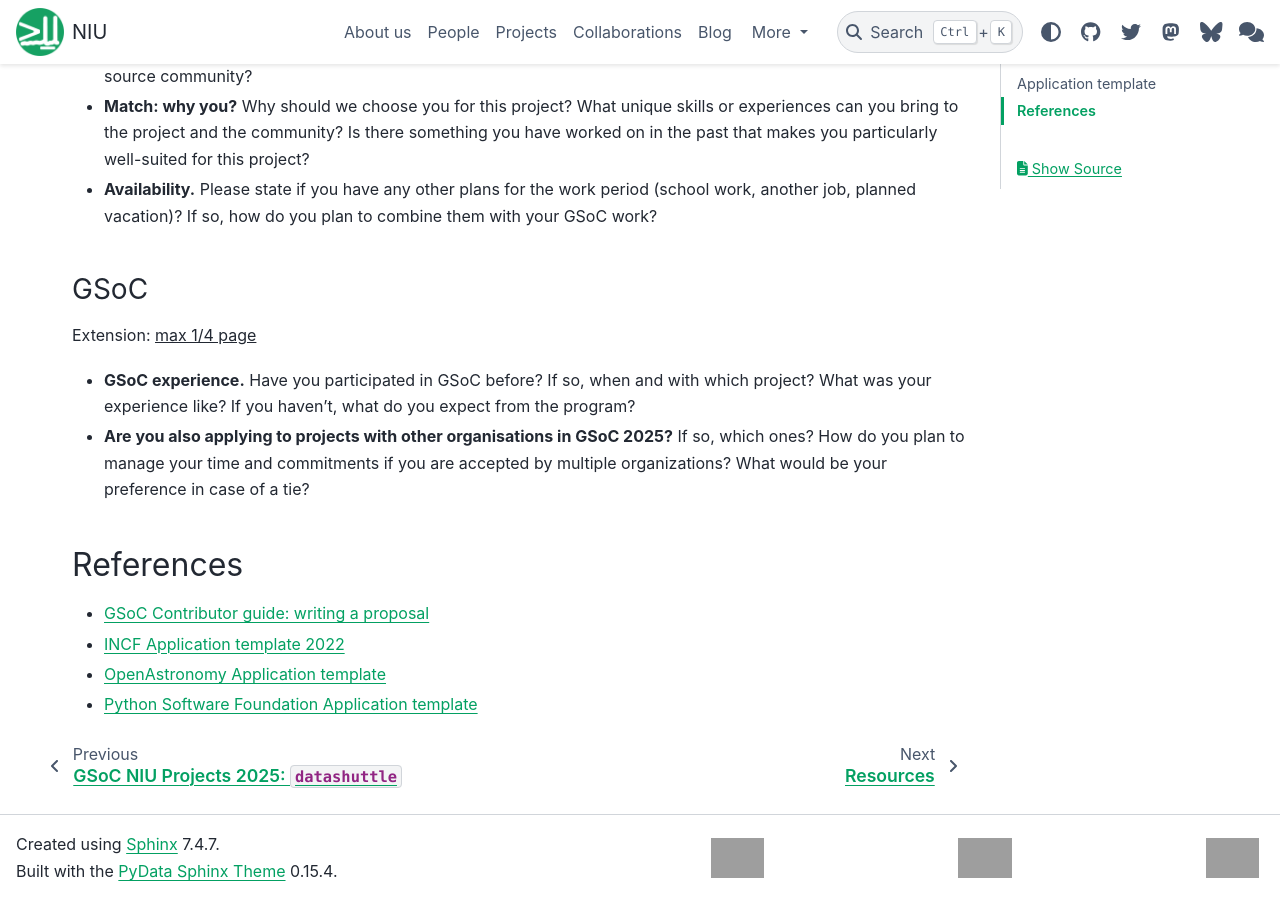
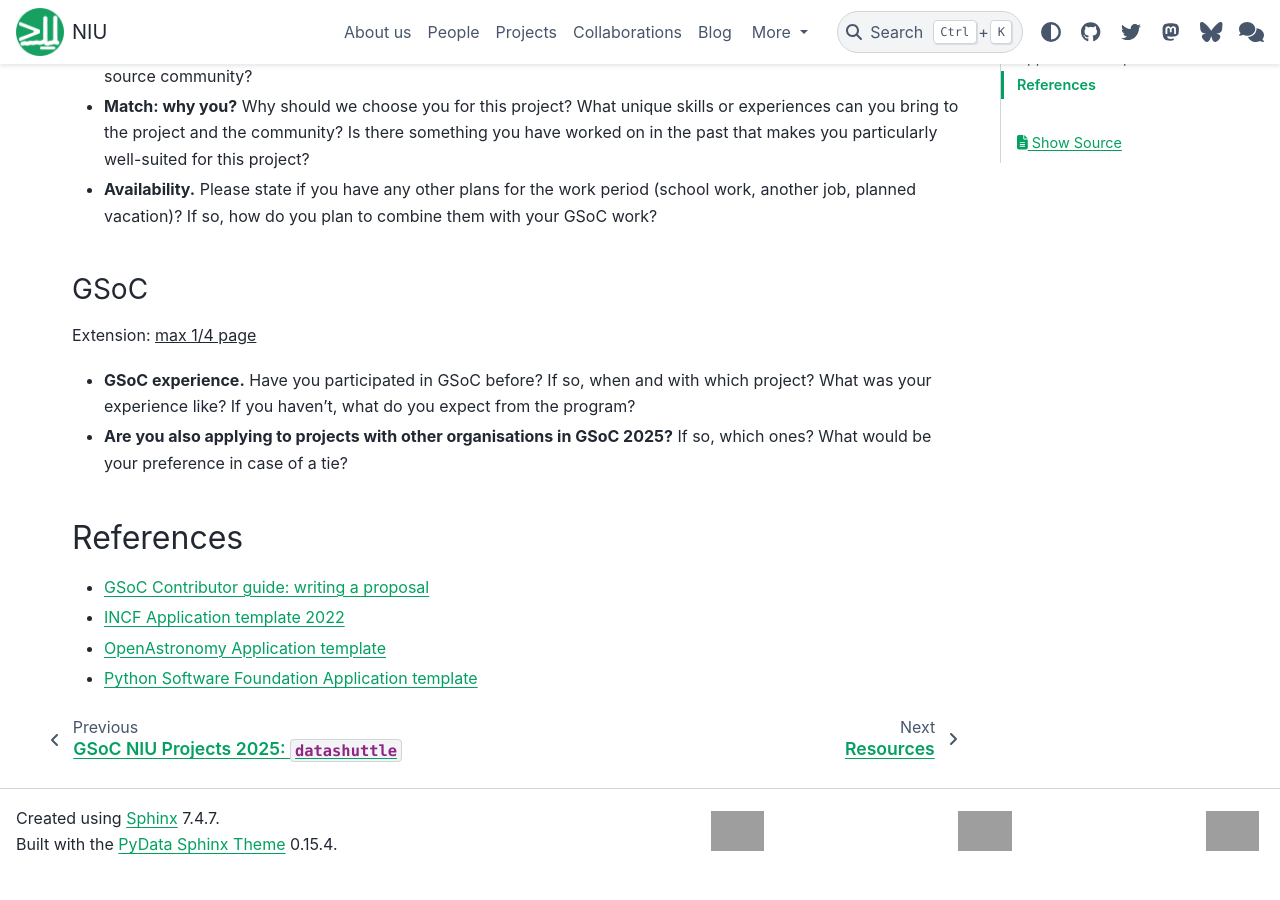
Before and after one commit to neuroinformatics-unit/neuroinformatics-unit.github.io, a Sphinx documentation site: the page built from docs/source/get-involved/gsoc/guidelines.md, in a window 1280 px wide and 900 px high, scrolled down 3548 px. Built offline with Sphinx 7.4.7 and the PyData theme 0.15.4, drawn with Linux system fonts in a browser that asks for light colours; nearby versions of some CDN libraries; after the commit the page ends 4422 px from its top, so only the background shows below that; grey boxes are pictures that could not be loaded.

Commit message:
Remove comment about simultaneous projects

```diff
--- a/docs/source/get-involved/gsoc/guidelines.md
+++ b/docs/source/get-involved/gsoc/guidelines.md
@@ -121,7 +121,7 @@ Extension: <u> max 1/4 page </u>
 - **GSoC experience.**
     Have you participated in GSoC before? If so, when and with which project? What was your experience like? If you haven't, what do you expect from the program?
 - **Are you also applying to projects with other organisations in GSoC 2025?**
-    If so, which ones? How do you plan to manage your time and commitments if you are accepted by multiple organizations? What would be your preference in case of a tie?
+    If so, which ones? What would be your preference in case of a tie?
 
 
 ## References
```
